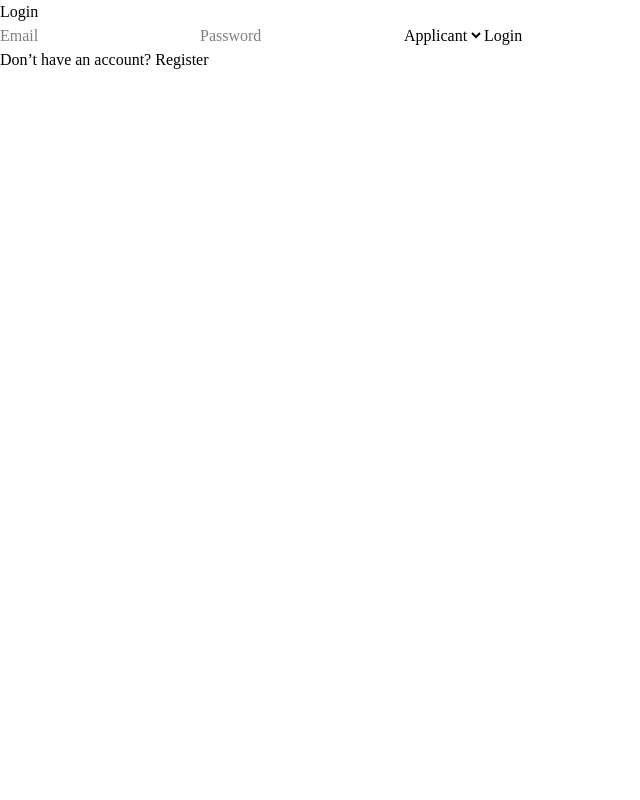
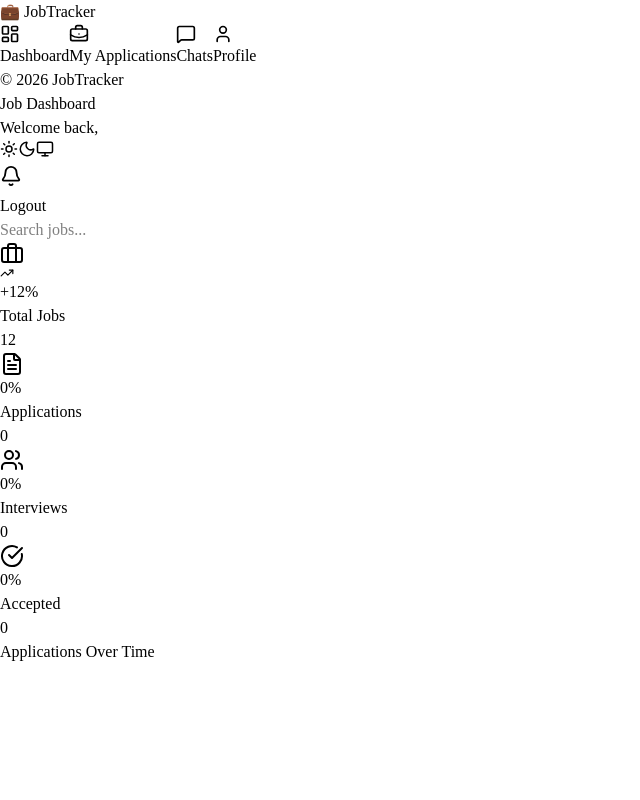
Before and after one commit to ThandoJ/job-application-tracker, a React (Vite) app in the folder job-application-tracker/: page /dashboard in a window 1280 px wide. Before the commit this address led to /. Shown: the top 800 px of the page, without its empty margins (0-640 px from the left). Built offline with nearby package versions, Linux system fonts and the light colour scheme.

Commit message:
fixed the notificatoion and sidebar error

```diff
--- a/job-application-tracker/src/components/Chats.jsx
+++ b/job-application-tracker/src/components/Chats.jsx
@@ -4,6 +4,9 @@ import Sidebar from "../components/Sidebar";
 
 export default function Chats() {
   const user = JSON.parse(localStorage.getItem("user"));
+
+
+
 
   const [messages, setMessages] = useState(() => {
     const saved = localStorage.getItem("messages");
--- a/job-application-tracker/src/components/NotificationBell.jsx
+++ b/job-application-tracker/src/components/NotificationBell.jsx
@@ -5,46 +5,85 @@ export default function NotificationBell({
   applications = []
 }) {
   const [open, setOpen] = useState(false);
-  const [notifications, setNotifications] = useState([]);
 
-  const user = JSON.parse(localStorage.getItem("user"));
+  const [notifications, setNotifications] =
+    useState([]);
+
+  const user = JSON.parse(
+    localStorage.getItem("user")
+  );
 
   useEffect(() => {
     if (!user) return;
 
-    const userApplications = applications.filter(
-      (app) => app.email === user.email
-    );
+    const userApplications =
+      applications.filter(
+        (app) =>
+          app.email === user.email
+      );
 
-    const mappedNotifications = userApplications.map(
-      (app) => ({
+    const mappedNotifications =
+      userApplications.map((app) => ({
         id: app.jobId,
+
         message: `Your application status changed to ${app.status}`,
+
         time: new Date(
           app.appliedAt
         ).toLocaleDateString(),
+
         status: app.status
-      })
+      }));
+
+    setNotifications(
+      mappedNotifications
     );
 
-    setNotifications(mappedNotifications);
-  }, [applications, user]);
+  }, [applications]);
 
-  const unreadCount = notifications.length;
+  const unreadCount =
+    notifications.length;
 
   return (
     <div className="relative">
 
       {/* BELL */}
       <button
-        onClick={() => setOpen(!open)}
-        className="relative p-2 rounded-2xl bg-white/10 backdrop-blur-xl border border-white/10 hover:bg-white/20 transition"
+        onClick={() =>
+          setOpen(!open)
+        }
+        className="
+          relative
+          p-2
+          rounded-2xl
+          bg-white/10
+          backdrop-blur-xl
+          border
+          border-white/10
+          hover:bg-white/20
+          transition
+        "
       >
-        <Bell className="text-white" size={22} />
+        <Bell
+          className="text-white"
+          size={22}
+        />
 
         {/* BADGE */}
         {unreadCount > 0 && (
-          <span className="absolute -top-1 -right-1 bg-red-500 text-white text-[10px] px-1.5 py-0.5 rounded-full">
+          <span
+            className="
+              absolute
+              -top-1
+              -right-1
+              bg-red-500
+              text-white
+              text-[10px]
+              px-1.5
+              py-0.5
+              rounded-full
+            "
+          >
             {unreadCount}
           </span>
         )}
@@ -52,31 +91,59 @@ export default function NotificationBell({
 
       {/* DROPDOWN */}
       {open && (
-        <div className="absolute right-0 mt-3 w-80 bg-[#111827]/95 backdrop-blur-2xl border border-white/10 rounded-3xl shadow-2xl overflow-hidden z-50">
+        <div
+          className="
+            absolute
+            right-0
+            mt-3
+            w-80
+            bg-[#111827]/95
+            backdrop-blur-2xl
+            border
+            border-white/10
+            rounded-3xl
+            shadow-2xl
+            overflow-hidden
+            z-50
+          "
+        >
 
+          {/* HEADER */}
           <div className="p-4 border-b border-white/10">
             <h2 className="text-white font-semibold text-lg">
               Notifications
             </h2>
           </div>
 
+          {/* LIST */}
           <div className="max-h-[400px] overflow-y-auto">
 
             {notifications.length === 0 ? (
+
               <p className="text-gray-400 text-sm p-4">
                 No notifications yet
               </p>
+
             ) : (
-              notifications.map((note, index) => (
+
+              notifications.map((note) => (
                 <div
-                  key={index}
-                  className="p-4 border-b border-white/5 hover:bg-white/5 transition"
+                  key={note.id}
+                  className="
+                    p-4
+                    border-b
+                    border-white/5
+                    hover:bg-white/5
+                    transition
+                  "
                 >
+
                   <p className="text-sm text-white">
                     {note.message}
                   </p>
 
                   <div className="flex justify-between mt-2">
+
                     <span
                       className={`text-xs px-2 py-1 rounded-full ${
                         note.status === "accepted"
@@ -94,12 +161,15 @@ export default function NotificationBell({
                     <span className="text-xs text-gray-500">
                       {note.time}
                     </span>
+
                   </div>
+
                 </div>
               ))
             )}
 
           </div>
+
         </div>
       )}
     </div>
--- a/job-application-tracker/src/pages/Applications.jsx
+++ b/job-application-tracker/src/pages/Applications.jsx
@@ -22,6 +22,8 @@ export default function Applications({
 
   const user = JSON.parse(localStorage.getItem("user"));
   const isAdmin = user?.role === "admin";
+
+
 
   const [search, setSearch] = useState("");
   const [statusFilter, setStatusFilter] =
--- a/job-application-tracker/src/pages/Dashboard.jsx
+++ b/job-application-tracker/src/pages/Dashboard.jsx
@@ -1,18 +1,19 @@
 import ApplyModal from "../components/ApplyModal";
 import { useNavigate } from "react-router-dom";
 import { useEffect, useMemo, useState } from "react";
+
 import Sidebar from "../components/Sidebar";
 import JobCard from "../components/JobCard";
 import PostJobModal from "../components/PostJobModal";
 import Charts from "../components/Charts";
+import NotificationBell from "../components/NotificationBell";
+import ThemeToggle from "../components/ThemeToggle";
 
 import {
   Briefcase,
   FileText,
   Users,
   CheckCircle,
-  Bell,
-  Search,
   TrendingUp
 } from "lucide-react";
 
@@ -28,19 +29,10 @@ export default function Dashboard({
   const [isModalOpen, setIsModalOpen] = useState(false);
   const [selectedJob, setSelectedJob] = useState(null);
 
-  const [notifications, setNotifications] = useState([
-    "Welcome back 👋",
-    "New applications received",
-  ]);
-
   const user = JSON.parse(localStorage.getItem("user"));
   const isAdmin = user?.role === "admin";
 
-  useEffect(() => {
-    if (!user) navigate("/");
-  }, [user, navigate]);
 
-  if (!user) return null;
 
   // LOGOUT
   const handleLogout = () => {
@@ -52,10 +44,21 @@ export default function Dashboard({
   const handleAddJob = (newJob) => {
     setJobs([newJob, ...jobs]);
 
-    setNotifications((prev) => [
-      `New job posted: ${newJob.title}`,
-      ...prev
-    ]);
+    const existing =
+      JSON.parse(localStorage.getItem("notifications")) || [];
+
+    const newNotification = {
+      id: Date.now(),
+      message: `New job posted: ${newJob.title}`,
+      time: new Date().toLocaleString(),
+      status: "posted",
+      read: false
+    };
+
+    localStorage.setItem(
+      "notifications",
+      JSON.stringify([newNotification, ...existing])
+    );
   };
 
   // OPEN APPLY MODAL
@@ -65,9 +68,14 @@ export default function Dashboard({
 
   // SUBMIT APPLICATION
   const handleSubmitApplication = (formData) => {
+    const currentUser = JSON.parse(
+      localStorage.getItem("user")
+    );
+
     const newApplication = {
       jobId: selectedJob.id,
-      email: user?.email,
+      jobTitle: selectedJob.title,
+      email: currentUser?.email,
       name: formData.name,
       surname: formData.surname,
       phone: formData.phone,
@@ -77,40 +85,85 @@ export default function Dashboard({
       appliedAt: new Date().toISOString()
     };
 
-    setApplications([newApplication, ...applications]);
+    setApplications([
+      newApplication,
+      ...applications
+    ]);
 
-    setNotifications((prev) => [
-      `Application submitted for ${selectedJob.title}`,
-      ...prev
-    ]);
+    const existing =
+      JSON.parse(localStorage.getItem("notifications")) || [];
+
+    const newNotification = {
+      id: Date.now(),
+      message: `Application submitted for ${selectedJob.title}`,
+      time: new Date().toLocaleString(),
+      status: "applied",
+      read: false
+    };
+
+    localStorage.setItem(
+      "notifications",
+      JSON.stringify([newNotification, ...existing])
+    );
 
     setSelectedJob(null);
   };
 
   // STATUS CHANGE
-  const handleStatusChange = (jobId, newStatus) => {
-    const updated = applications.map((app) =>
-      app.jobId === jobId
-        ? { ...app, status: newStatus }
-        : app
-    );
+  const handleStatusChange = (
+    jobId,
+    newStatus
+  ) => {
+
+    const updated = applications.map((app) => {
+      if (app.jobId === jobId) {
+        return {
+          ...app,
+          status: newStatus
+        };
+      }
+
+      return app;
+    });
 
     setApplications(updated);
 
-    setNotifications((prev) => [
-      `Application moved to ${newStatus}`,
-      ...prev
-    ]);
+    const existing =
+      JSON.parse(localStorage.getItem("notifications")) || [];
+
+    const changedApp = applications.find(
+      (a) => a.jobId === jobId
+    );
+
+    if (changedApp) {
+      const newNotification = {
+        id: Date.now(),
+        message: `Your application status changed to ${newStatus}`,
+        time: new Date().toLocaleString(),
+        status: newStatus,
+        read: false
+      };
+
+      localStorage.setItem(
+        "notifications",
+        JSON.stringify([newNotification, ...existing])
+      );
+    }
   };
 
   // FILTER JOBS
-  const filteredJobs = jobs.filter((job) =>
-    job.title.toLowerCase().includes(search.toLowerCase())
-  );
+  const filteredJobs = useMemo(() => {
+    return jobs.filter((job) =>
+      job.title
+        .toLowerCase()
+        .includes(search.toLowerCase())
+    );
+  }, [jobs, search]);
 
   // STATS
   const totalJobs = jobs.length;
   const totalApps = applications.length;
+
   const interviews = applications.filter(
     (a) => a.status === "interview"
   ).length;
@@ -119,27 +172,27 @@ export default function Dashboard({
     (a) => a.status === "accepted"
   ).length;
 
-  // DYNAMIC %
-  const applicationRate = useMemo(() => {
-    if (totalJobs === 0) return 0;
-    return Math.round((totalApps / totalJobs) * 100);
-  }, [totalApps, totalJobs]);
+  const applicationRate =
+    totalJobs > 0
+      ? Math.round((totalApps / totalJobs) * 100)
+      : 0;
 
-  const interviewRate = useMemo(() => {
-    if (totalApps === 0) return 0;
-    return Math.round((interviews / totalApps) * 100);
-  }, [interviews, totalApps]);
+  const interviewRate =
+    totalApps > 0
+      ? Math.round((interviews / totalApps) * 100)
+      : 0;
 
-  const acceptedRate = useMemo(() => {
-    if (totalApps === 0) return 0;
-    return Math.round((accepted / totalApps) * 100);
-  }, [accepted, totalApps]);
+  const acceptedRate =
+    totalApps > 0
+      ? Math.round((accepted / totalApps) * 100)
+      : 0;
 
   return (
     <div className="flex min-h-screen bg-gradient-to-br from-slate-950 via-slate-900 to-slate-950 text-white">
 
-      {/* SIDEBAR */}
-      <Sidebar />
+
+     {/* SIDEBAR */}
+     <Sidebar />
 
       {/* MAIN */}
       <div className="flex-1 p-4 md:p-6 overflow-hidden">
@@ -151,38 +204,64 @@ export default function Dashboard({
             <h1 className="text-3xl md:text-4xl font-bold">
               {isAdmin
                 ? "Recruiter Dashboard"
-                : "Find Your Dream Job"}
+                : "Job Dashboard"}
             </h1>
 
             <p className="text-slate-400 mt-2">
-              Track jobs, applications and recruitment activity
+              Welcome back, {user?.email}
             </p>
           </div>
 
-          <div className="flex items-center gap-3">
+          {/* RIGHT */}
+          <div className="flex items-center gap-3 flex-wrap">
 
-            {/* NOTIFICATIONS */}
-            <div className="relative">
-              <button className="bg-white/10 backdrop-blur-lg border border-white/10 p-3 rounded-2xl hover:bg-white/20 transition">
-                <Bell size={20} />
-              </button>
+            <ThemeToggle />
 
-              <div className="absolute -top-1 -right-1 bg-blue-500 text-xs w-5 h-5 rounded-full flex items-center justify-center">
-                {notifications.length}
-              </div>
-            </div>
+            <NotificationBell
+              applications={applications}
+            />
 
-            {/* LOGOUT */}
             <button
               onClick={handleLogout}
-              className="bg-red-500 hover:bg-red-600 px-5 py-3 rounded-2xl transition font-medium shadow-lg"
+              className="bg-red-500/20 border border-red-500/30 hover:bg-red-500 px-5 py-3 rounded-2xl transition font-medium"
             >
               Logout
             </button>
+
           </div>
         </div>
 
-        {/* STATS */}
+        {/* SEARCH */}
+        <div className="bg-white/10 backdrop-blur-2xl border border-white/10 rounded-3xl p-4 mb-8">
+
+          <div className="flex flex-col lg:flex-row gap-4">
+
+            <input
+              type="text"
+              placeholder="Search jobs..."
+              value={search}
+              onChange={(e) =>
+                setSearch(e.target.value)
+              }
+              className="flex-1 bg-white/10 border border-white/10 rounded-2xl px-5 py-4 text-white placeholder-gray-400 outline-none"
+            />
+
+            {/* POST BUTTON */}
+            {isAdmin && (
+              <button
+                onClick={() =>
+                  setIsModalOpen(true)
+                }
+                className="bg-blue-600 hover:bg-blue-700 px-6 py-4 rounded-2xl font-semibold transition whitespace-nowrap"
+              >
+                + Post Job
+              </button>
+            )}
+
+          </div>
+        </div>
+
+        {/* STAT CARDS */}
         <div className="grid grid-cols-1 md:grid-cols-2 xl:grid-cols-4 gap-5 mb-8">
 
           {/* TOTAL JOBS */}
@@ -276,37 +355,7 @@ export default function Dashboard({
           <Charts applications={applications} />
         </div>
 
-        {/* SEARCH + POST */}
-        <div className="flex flex-col lg:flex-row gap-4 mb-8">
-
-          {/* SEARCH */}
-          <div className="relative flex-1">
-            <Search
-              className="absolute left-4 top-1/2 -translate-y-1/2 text-slate-400"
-              size={18}
-            />
-
-            <input
-              type="text"
-              placeholder="Search jobs..."
-              className="w-full bg-white/10 border border-white/10 backdrop-blur-lg rounded-2xl py-4 pl-12 pr-4 outline-none focus:ring-2 focus:ring-blue-500"
-              value={search}
-              onChange={(e) => setSearch(e.target.value)}
-            />
-          </div>
-
-          {/* POST JOB */}
-          {isAdmin && (
-            <button
-              onClick={() => setIsModalOpen(true)}
-              className="bg-gradient-to-r from-blue-500 to-purple-600 px-6 py-4 rounded-2xl font-semibold shadow-xl hover:scale-[1.02] transition"
-            >
-              + Post Job
-            </button>
-          )}
-        </div>
-
-        {/* JOB GRID */}
+        {/* JOBS */}
         <div className="grid grid-cols-1 md:grid-cols-2 2xl:grid-cols-3 gap-6">
 
           {filteredJobs.map((job) => (
@@ -315,7 +364,9 @@ export default function Dashboard({
               job={job}
               isAdmin={isAdmin}
               applications={applications}
-              onApply={() => handleApplyClick(job)}
+              onApply={() =>
+                handleApplyClick(job)
+              }
               onStatusChange={handleStatusChange}
             />
           ))}
@@ -334,20 +385,25 @@ export default function Dashboard({
             </p>
           </div>
         )}
+
       </div>
 
       {/* APPLY MODAL */}
       <ApplyModal
         isOpen={!!selectedJob}
         job={selectedJob}
-        onClose={() => setSelectedJob(null)}
+        onClose={() =>
+          setSelectedJob(null)
+        }
         onSubmit={handleSubmitApplication}
       />
 
       {/* POST JOB MODAL */}
       <PostJobModal
         isOpen={isModalOpen}
-        onClose={() => setIsModalOpen(false)}
+        onClose={() =>
+          setIsModalOpen(false)
+        }
         onAddJob={handleAddJob}
       />
     </div>
--- a/job-application-tracker/src/pages/Profile.jsx
+++ b/job-application-tracker/src/pages/Profile.jsx
@@ -4,7 +4,8 @@ import ThemeToggle from "../components/ThemeToggle";
 import { User, Mail, Phone, Save } from "lucide-react";
 
 export default function Profile() {
-  const user = JSON.parse(localStorage.getItem("user"));
+  const user = JSON.parse(localStorage.getItem("user"))
+
 
   const [profile, setProfile] = useState({
     name: "",
```
